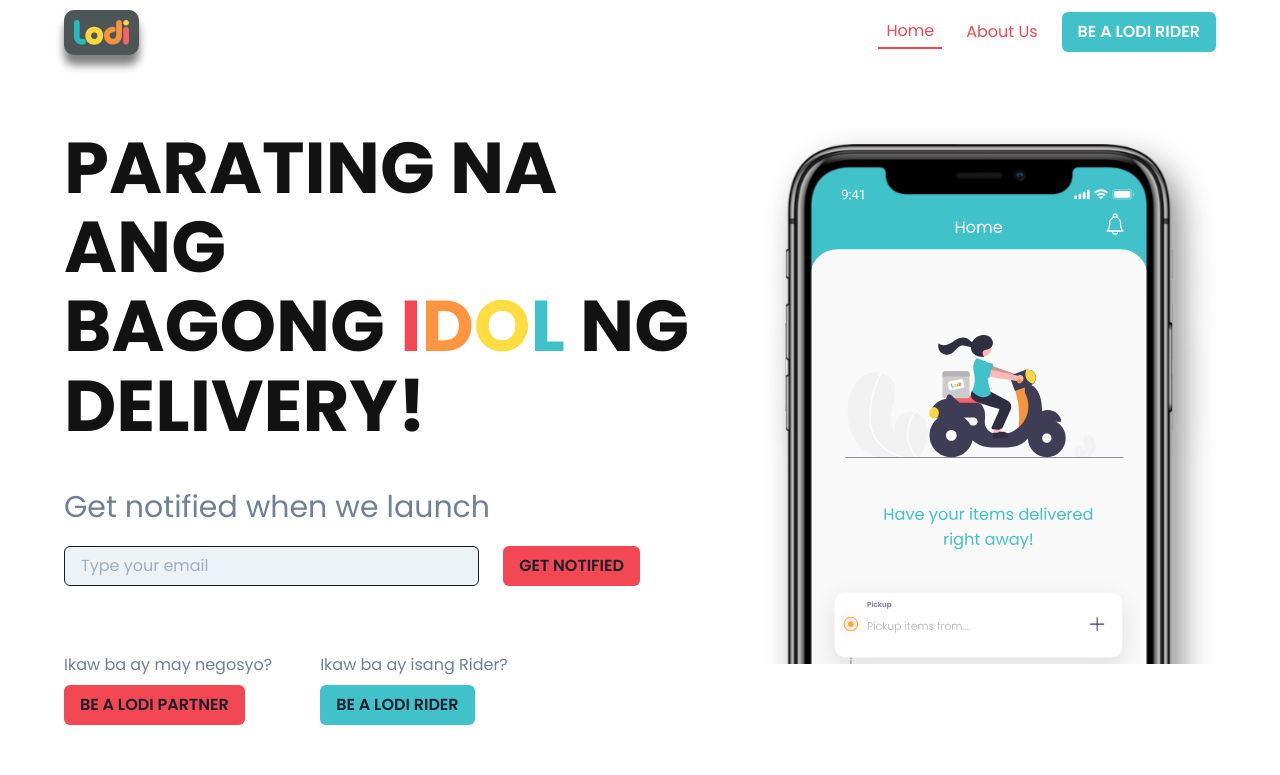
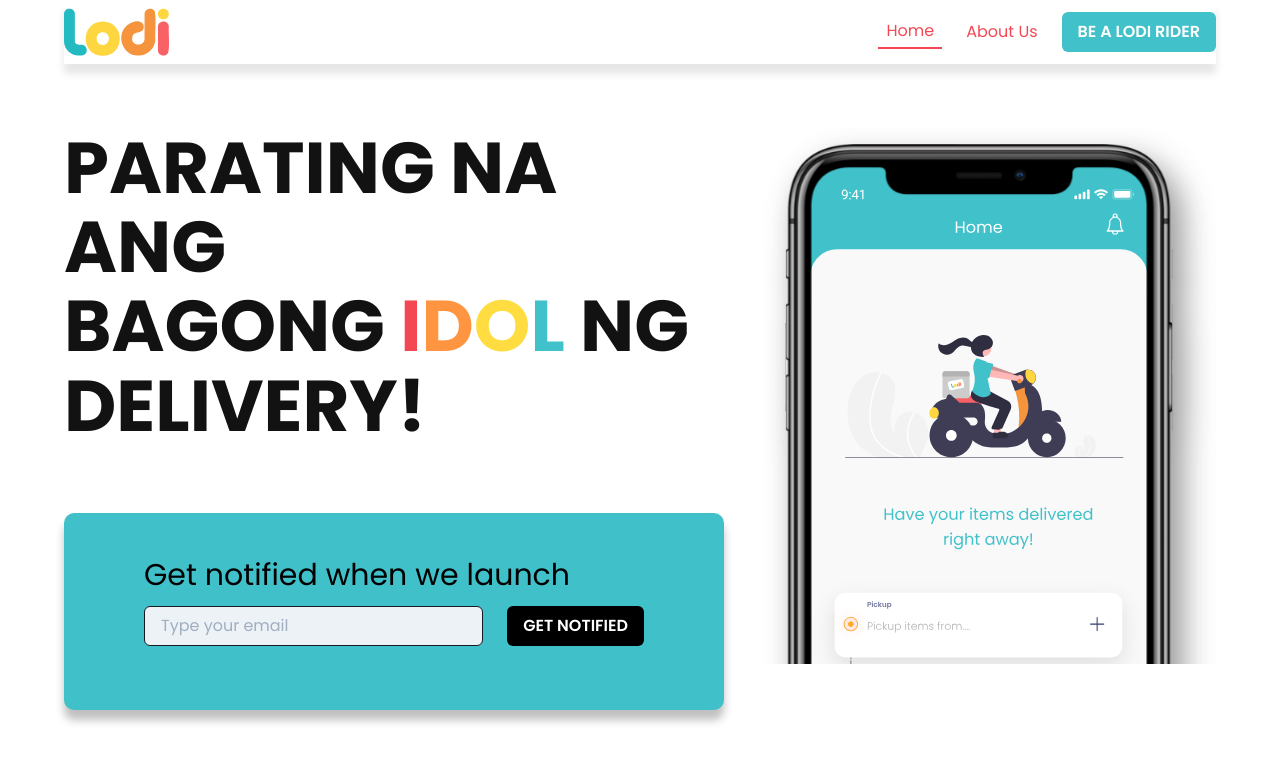
Before and after one commit to icyjms/reactjs-web-lodi-app, a React (Create React App) app: page / in a window 1280 px wide. Shown: the top 775 px of the page. Built offline with nearby package versions, Linux system fonts and the light colour scheme.

Commit message:
Modified the design of Get notified

```diff
--- a/src/App.js
+++ b/src/App.js
@@ -27,13 +27,6 @@
           path="/terms-and-conditions"
           render={() => <TermsAndConditions />}
         />
-        <Route
-          path="/facebook"
-          component={() => {
-            window.location.replace('https://www.facebook.com');
-            return null;
-          }}
-        />
         <Route component={() => <div>Not Found</div>} />
       </Switch>
       <Footer />
--- a/src/components/GetNotified.js
+++ b/src/components/GetNotified.js
@@ -1,5 +1,12 @@
 import FormItem from 'components/FormItem';
-import { Box, Button, Stack, VisuallyHidden, useToast } from '@chakra-ui/react';
+import {
+  Box,
+  Button,
+  Stack,
+  Text,
+  VisuallyHidden,
+  useToast,
+} from '@chakra-ui/react';
 import { Form, Formik } from 'formik';
 import { object, string } from 'yup';
 import { useCallback, useReducer, useRef } from 'react';
@@ -132,6 +139,21 @@
       >
         {({ handleChange, errors, touched, handleSubmit }) => (
           <Form onSubmit={handleSubmit}>
+            <Box
+              className="card"
+              paddingX={{ base: 5, lg: 20 }}
+              paddingY={{ base: 5, lg: 10 }}
+              marginY={5}
+              width="fit-content"
+            >
+              <Text
+                color="black"
+                fontSize={{ base: '1xl', sm: '2xl', lg: '3xl' }}
+              >
+                Get notified when we launch
+                {/* Gusto mo bang maging LODI sa negosyo?
+              <br /> Be a LODI partner! */}
+              </Text>
               <Stack
                 maxW="xl"
                 align="top"
@@ -150,7 +172,9 @@
                 />
                 <Box mt="8px!important">
                   <Button
-                  bg="brand.100"
+                    // bg="brand.100"
+                    bg="black"
+                    color="white"
                     onClick={handleNotified}
                     {...{ isLoading: loading }}
                     loadingText="Submitting"
@@ -159,6 +183,7 @@
                   </Button>
                 </Box>
               </Stack>
+            </Box>
           </Form>
         )}
       </Formik>
--- a/src/components/Navigation.js
+++ b/src/components/Navigation.js
@@ -58,10 +58,15 @@
   return (
     <Container maxW="12xl" px={[4, 8, 16]}>
       <Box>
-        <Flex h={16} alignItems="center" justifyContent="space-between">
+        <Flex
+          h={16}
+          alignItems="center"
+          justifyContent="space-between"
+          style={{ boxShadow: '0 10px 8px 0 rgb(0 0 0 / 10%' }}
+        >
           <Box as={RouterLink} to="/">
-            <div className="logo">
-              <Logo />
+            <div /* className="logo" */>
+              <Logo width={105} height={75} />
             </div>
           </Box>
           <IconButton
--- a/src/index.css
+++ b/src/index.css
@@ -25,8 +25,8 @@
   font-size: 18px;
   border: none;
   outline: none;
-  background-color: #1a666a;
-  color: white;
+  background-color:#40c1ca;
+  color: black;
   cursor: pointer;
   padding: 15px;
   border-radius: 4px;
@@ -40,3 +40,9 @@
   padding: 10px 10px 10px 10px;
   /* margin-bottom: 15px; */
 }
+
+.card {
+  box-shadow: 0 10px 8px 0 rgb(0 0 0 / 25%);
+  background-color: #40c1ca;
+  border-radius: 10px;
+}
--- a/src/views/about/About.js
+++ b/src/views/about/About.js
@@ -90,7 +90,6 @@
                 </Text>
               ))}
             </Stack>
-            <Stack h="15px"></Stack>
             <Box>
               <iframe
                 title="LODI"
--- a/src/views/home/Home.js
+++ b/src/views/home/Home.js
@@ -21,7 +21,7 @@
 import IdolText from '../../components/IdolText';
 
 function Home() {
-  const subtext = 'Get notified when we launch';
+  // const subtext = 'Get notified when we launch';
 
   const goTo = (path) => {
     // window.history.pushState({}, document.title, path);
@@ -77,14 +77,6 @@
                 </Text>
               </Heading>
               <Stack marginBottom="35px !important">
-                <Text
-                  color="gray.500"
-                  fontSize={{ base: '1xl', sm: '2xl', lg: '3xl' }}
-                >
-                  {subtext}
-                  {/* Gusto mo bang maging LODI sa negosyo?
-              <br /> Be a LODI partner! */}
-                </Text>
                 <GetNotified index_key="0" />
               </Stack>
             </Stack>
@@ -103,7 +95,7 @@
               <Stack direction="column">
                 <Text color="gray.500">Ikaw ba ay isang Rider?</Text>
                 <Box>
-                  <Button as={Link} to="/rider" backgroundColor="cyan">
+                  <Button as={Link} to="/rider" backgroundColor="#E3E3E3">
                     BE A LODI RIDER
                   </Button>
                 </Box>
--- a/src/views/partner/Partner.js
+++ b/src/views/partner/Partner.js
@@ -66,7 +66,7 @@
                   templateRows={{ lg: 'repeat(3, 1fr)' }}
                   justifyContent="center"
                   columns={{ base: 1, lg: 2 }}
-                  spacing={8}
+                  spacing={4}
                 >
                   {offers.map((item) => (
                     <HStack key={item} align="top">
@@ -88,7 +88,6 @@
                     </HStack>
                   ))}
                 </SimpleGrid>
-                <GetNotified index_key="1" />
               </Flex>
             </Stack>
           </Flex>
@@ -96,6 +95,7 @@
             <PartnerImg />
           </Center>
         </Stack>
+        <GetNotified index_key="1" />
       </Container>
     </Section>
   );
```
Lines whose indentation alone changed are shown as unchanged.
